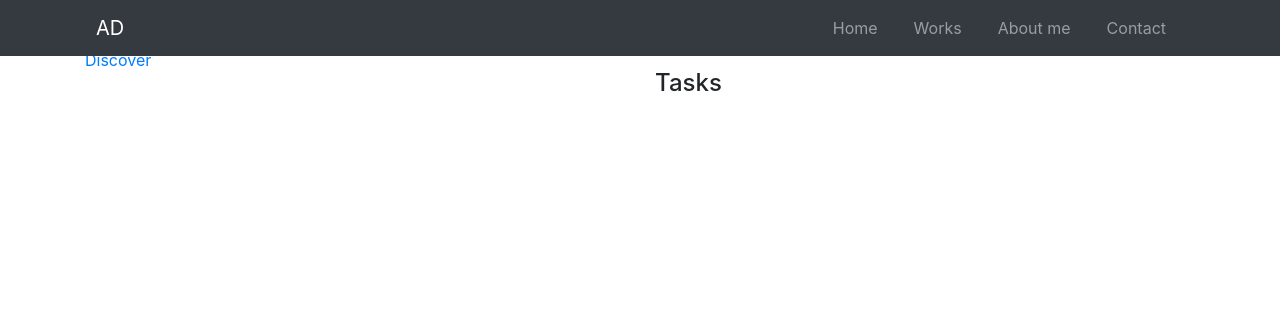
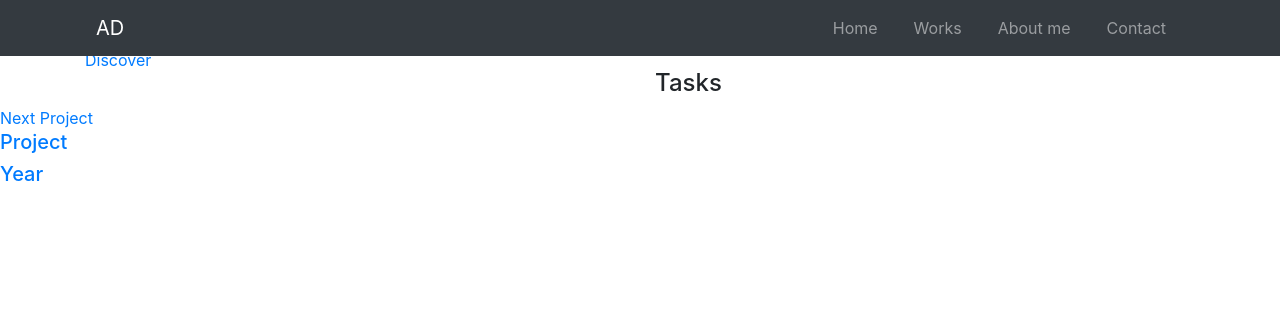
Before and after one commit to eltha9/marco_polo, a PHP site: template views/pages/works.twig in a window 1280 px wide. Shown: the top 316 px of the page. Run offline with PHP 8.4, Linux system fonts and the light colour scheme; the template is opened without the code that fills it, so the values that code supplies are empty; some libraries are stand-ins or nearby versions.

Commit message:
add footer to work

```diff
--- a/views/pages/works.twig
+++ b/views/pages/works.twig
@@ -64,8 +64,22 @@
 
 </div>
 
-<footer>
-
-</footer>
-
+<a href="#" class="link-footer">
+    <footer>
+        <div class="title">
+            <span>Next</span>
+            <span>Project</span>
+        </div>
+        <div class="next_pres">
+            <div>
+                <h5>Project</h5>
+                <span></span>
+            </div>
+            <div>
+                <h5>Year</h5>
+                <span></span>
+            </div>
+        </div>
+    </footer>
+</a>
 {% include 'partials/footer.twig' %}
```
Also changed, not shown: web/assets/styles/works.css (+16 -0 lines).
